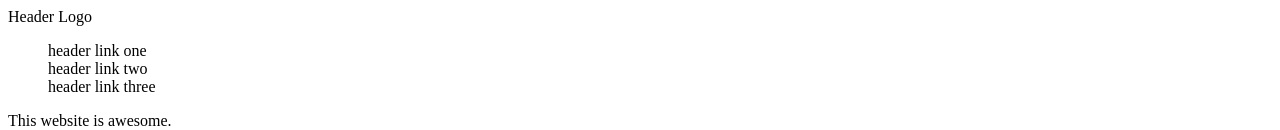
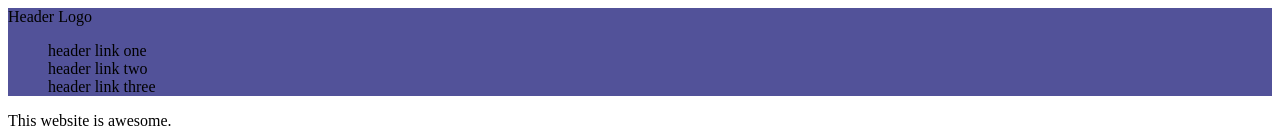
Before and after one commit to Aer-osa/landing-page, a plain HTML site: page index.html in a window 1280 px wide. Shown: the top 130 px of the page. Drawn offline with Linux system fonts and the light colour scheme.

Commit message:
Link style.css

```diff
--- a/index.html
+++ b/index.html
@@ -9,6 +9,7 @@
 </head>
 <body>
     <header>
+    <div class="header">
         <div class="logo">Header Logo</div>
         <div class="links">
             <ul>
@@ -17,6 +18,7 @@
                 <li>header link three</li>
             </ul>
         </div>
+    </div>
     </header>
     <section class="hero">
         <div class="hero-left">
--- a/style.css
+++ b/style.css
@@ -1,3 +1,8 @@
 ul {
     list-style: none;
 }
+
+.header {
+    background-color: rgb(82, 82, 153);
+    display; flex;
+}
```
